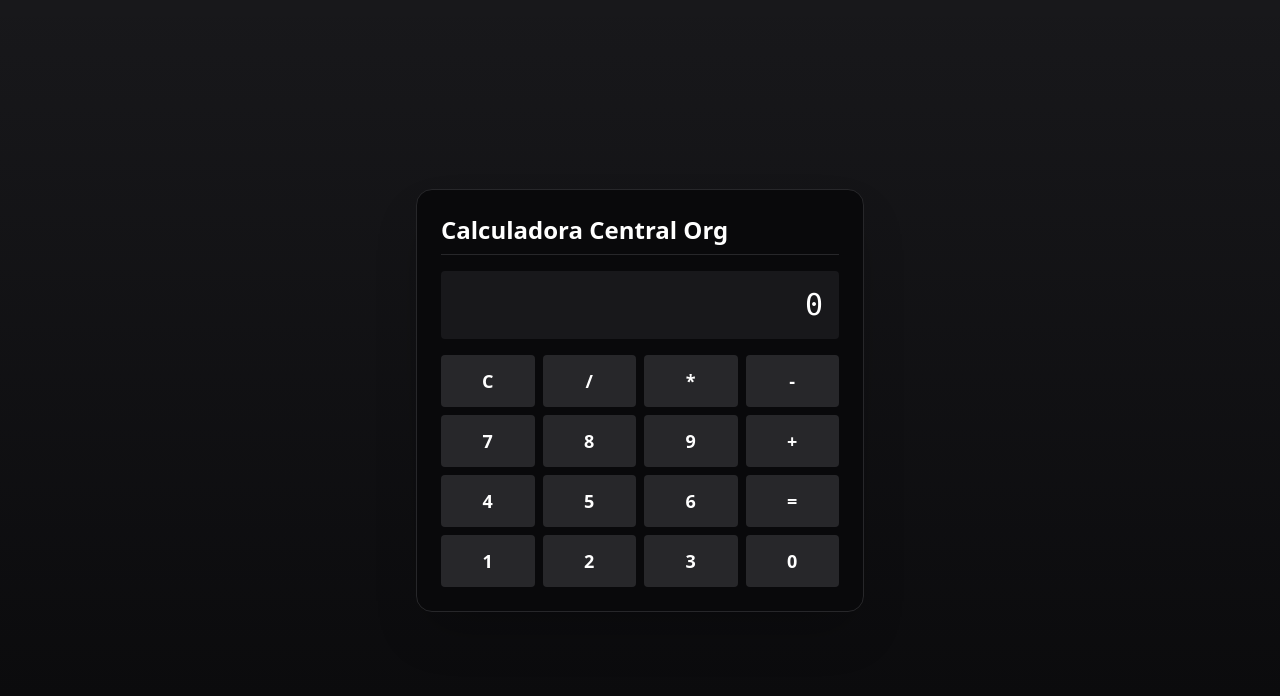
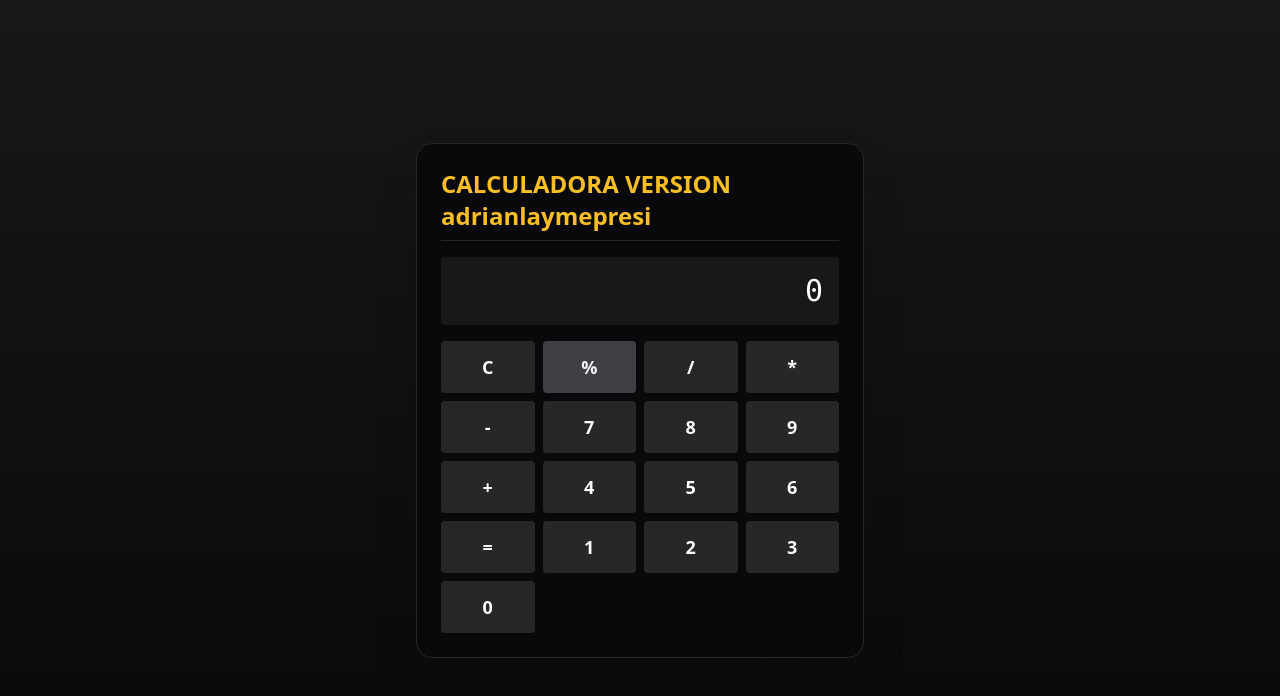
Before and after one commit to ADRIAN-LAYME-PRESI-ORG/CALCULADORA, a Next.js app: page / in a window 1280 px wide. Shown: the top 696 px of the page. Built offline with nearby package versions, Linux system fonts and the light colour scheme.

Commit message:
adrianlaymepresi:feat(header-porcentaje): personalizar el header y agregar porcentaje

```diff
--- a/app/calculator.ts
+++ b/app/calculator.ts
@@ -1,11 +1,12 @@
-export type Operation = '+' | '-' | '*' | '/';
+export type Operation = '+' | '-' | '*' | '/' | '%';
 
 export function calculate(a: number, b: number, op: Operation): number {
   switch (op) {
     case '+': return a + b;
     case '-': return a - b;
     case '*': return a * b;
-    case '/': return a / b; // <- Intencional: no valida división entre 0
+    case '/': return a / b;
+    case '%': return (a * b) / 100;
     default: return b;
   }
 }
--- a/app/page.tsx
+++ b/app/page.tsx
@@ -30,7 +30,7 @@ export default function Home() {
     <main className="max-w-md mx-auto p-6 space-y-4 bg-zinc-950 border border-zinc-800 rounded-2xl shadow-2xl w-full">
       {/* LÍNEA CRÍTICA DE CONFLICTO: Título */}
       <header className="border-b border-zinc-800 pb-2">
-        <h1 className="text-2xl font-bold">Calculadora Central Org</h1>
+        <h1 className="text-2xl font-bold text-amber-400">CALCULADORA VERSION adrianlaymepresi</h1>
       </header>
 
       {/* Pantalla */}
@@ -42,6 +42,7 @@ export default function Home() {
       <div className="grid grid-cols-4 gap-2">
         {/* Fila 1: Acciones básicas */}
         <button className="btn bg-red-500" onClick={() => setDisplay('0')}>C</button>
+        <button className="btn btn-fn" onClick={() => handleOperation('%')}>%</button>
         <button className="btn" onClick={() => handleOperation('/')}>/</button>
         <button className="btn" onClick={() => handleOperation('*')}>*</button>
         <button className="btn" onClick={() => handleOperation('-')}>-</button>
```
